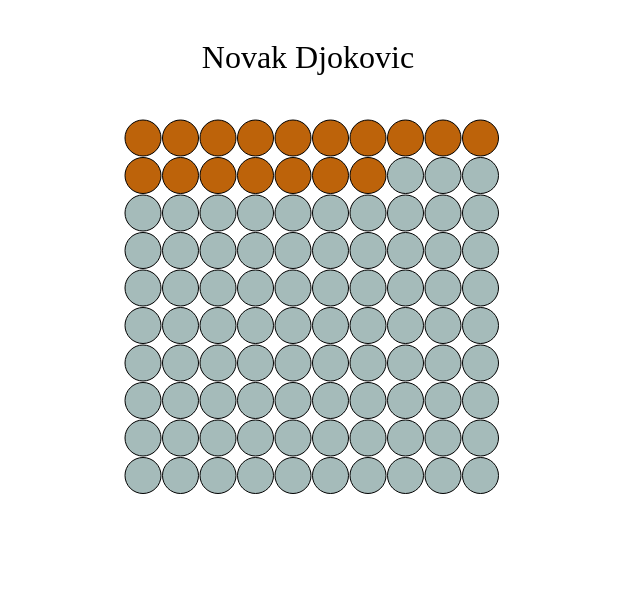
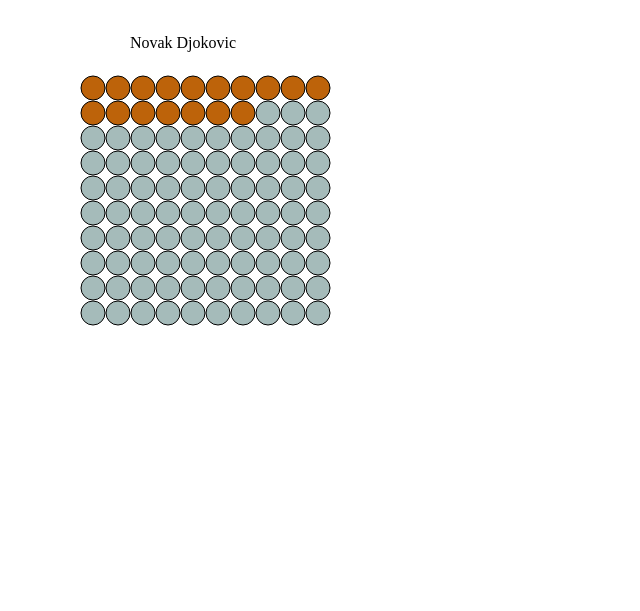
Before and after one commit to rykay/novaktitles, a plain HTML site: page index.html in a window 1280 px wide. Shown: the whole page, without its empty margins (0-640 px from the left). Drawn offline with nearby package versions, Linux system fonts and the light colour scheme.

Commit message:
Update index.html

```diff
--- a/index.html
+++ b/index.html
@@ -26,8 +26,8 @@
 
 
         //width and height of the SVG
-        const width = 600;
-        const height = 600;
+        const width = 350;
+        const height = 350;
 
         //create an svg with width and height
         var svg = d3.select('#grid-chart')
@@ -58,19 +58,20 @@
 
         svg.append("text")
             .attr("x", (width / 2))
-            .attr("y", 60)
+            .attr("y", 40)
             .attr("text-anchor", "middle")
             .style("font-size", "32px")
-            .text("Novak Djokovic");
+            .text("Novak Djokovic")
+            .style("font", "")
 
 
         container.selectAll("circle")
             .data(data)
             .enter().append("circle")
             .attr("id", function(d){return "id"+d;})
-            .attr('cx', function(d){return x(d%numCols)*1.5;})
-            .attr('cy', function(d){return y(Math.floor(d/numCols))*1.5;})
-            .attr('r', 18)
+            .attr('cx', function(d){return x(d%numCols)-50;})
+            .attr('cy', function(d){return y(Math.floor(d/numCols))-50;})
+            .attr('r', 12)
             .attr('fill', function(d){return d < rafaPercentNumber ? tennisFillActive : tennisFill;})
             .style('stroke', 'black');
 
```
